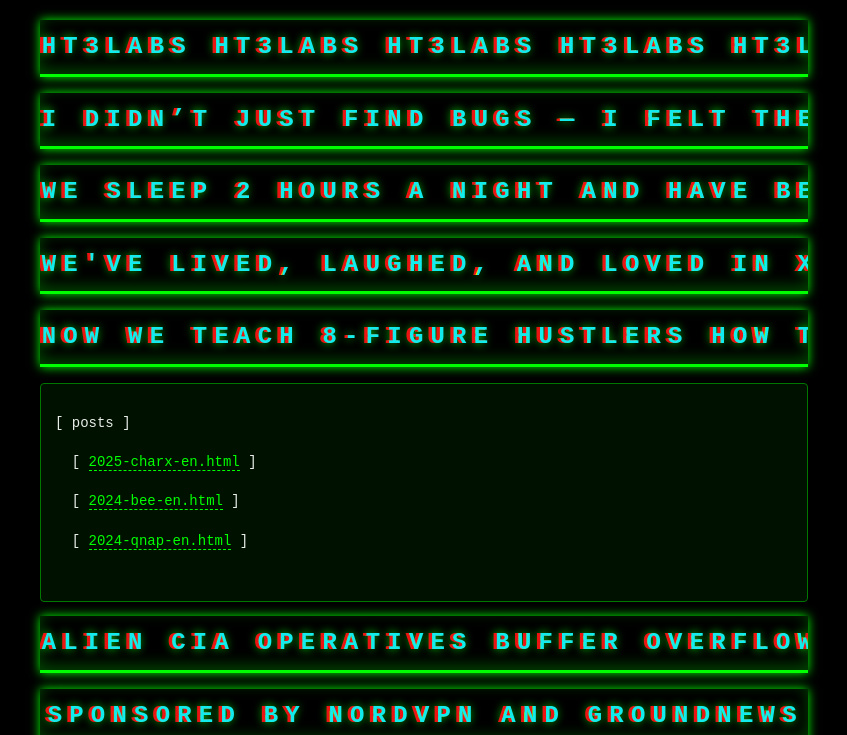
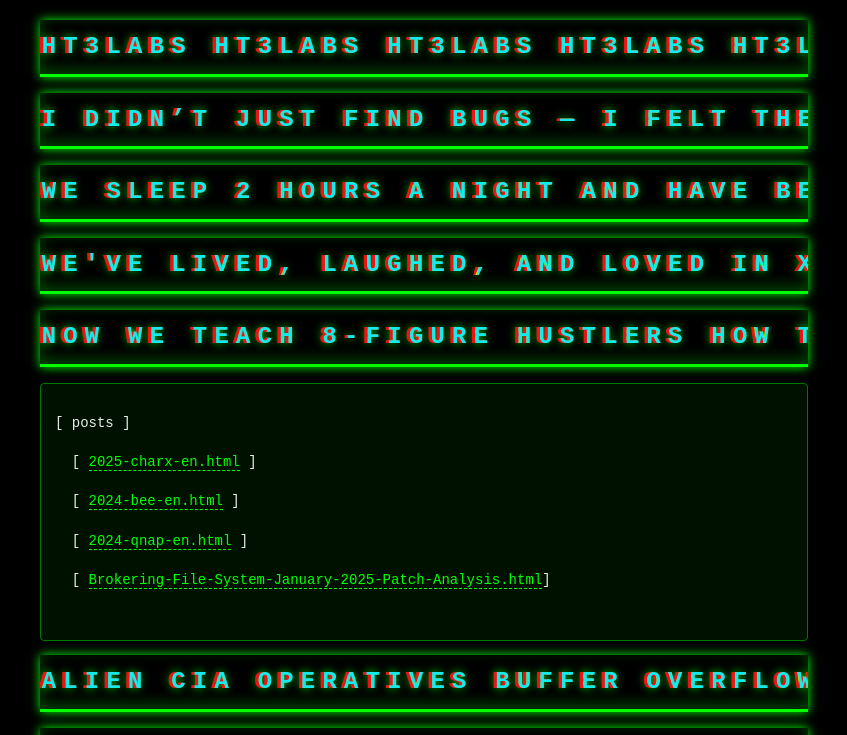
Before and after one commit to HackingTeam3/hackingteam3.github.io, a plain HTML site: page index.html in a window 1280 px wide. Shown: the top 735 px of the page, without its empty margins (216-1063 px from the left). Drawn offline with Linux system fonts and the light colour scheme.

Commit message:
making windows thing listed

```diff
--- a/index.html
+++ b/index.html
@@ -46,6 +46,8 @@ Now we teach 8-figure hustlers how to monetize buffer overflows.
 
   [ <a href="./2024-qnap-en.html">2024-qnap-en.html</a> ]
 
+  [ <a href="./Brokering-File-System-January-2025-Patch-Analysis.html">Brokering-File-System-January-2025-Patch-Analysis.html</a>]
+
 </code>
 </pre>
 
```
